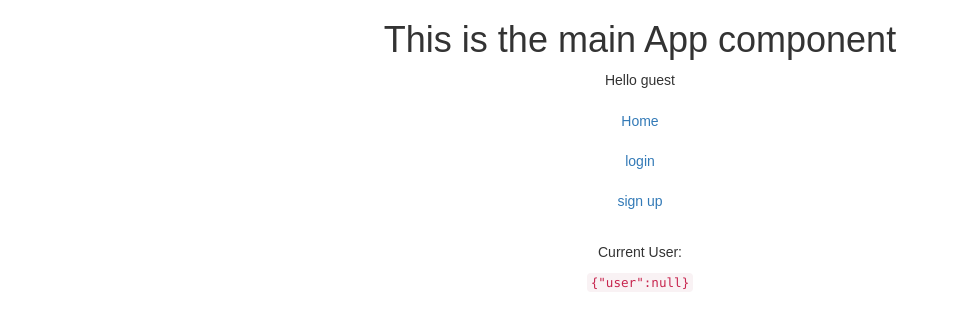
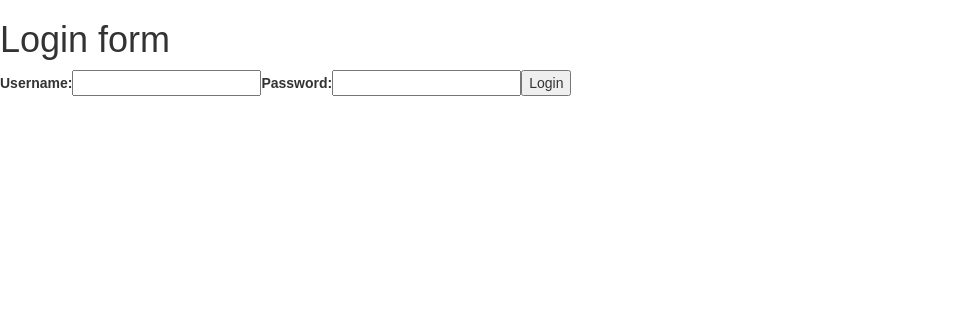
Before and after one commit to KhalilAmin/Carpool-Guardian-2.0, a React (Create React App) app in the folder client/: page / in a window 1280 px wide. Shown: the top 330 px of the page, without its empty margins (0-959 px from the left). Built offline with nearby package versions, Linux system fonts and the light colour scheme; no server answers.

Commit message:
tryingtoworktogether

```diff
--- a/client/src/pages/Login/Login.js
+++ b/client/src/pages/Login/Login.js
@@ -0,0 +1,63 @@
+import React, { Component } from 'react'
+import { Redirect } from 'react-router-dom'
+
+class Login extends Component {
+	constructor() {
+		super()
+		this.state = {
+			username: '',
+			password: '',
+			redirectTo: null
+		}
+		// this.googleSignin = this.googleSignin.bind(this)
+		this.handleSubmit = this.handleSubmit.bind(this)
+		this.handleChange = this.handleChange.bind(this)
+	}
+
+	handleChange(event) {
+		this.setState({
+			[event.target.name]: event.target.value
+		})
+	}
+
+	handleSubmit(event) {
+		event.preventDefault()
+		console.log('handleSubmit')
+		this.props._login(this.state.username, this.state.password)
+		this.setState({
+			redirectTo: '/'
+		})
+	}
+
+	render() {
+		if (this.state.redirectTo) {
+			return <Redirect to={{ pathname: this.state.redirectTo }} />
+		} else {
+			return (
+				<div className="LoginForm">
+					<h1>Login form</h1>
+					<form>
+						<label htmlFor="username">Username: </label>
+						<input
+							type="text"
+							name="username"
+							value={this.state.username}
+							onChange={this.handleChange}
+						/>
+						<label htmlFor="password">Password: </label>
+						<input
+							type="password"
+							name="password"
+							value={this.state.password}
+							onChange={this.handleChange}
+						/>
+						<button onClick={this.handleSubmit}>Login</button>
+					</form>
+
+				</div>
+			)
+		}
+	}
+}
+
+export default Login
```
Also changed, not shown: client/src/App.js (renamed from client/src/App1.js).
